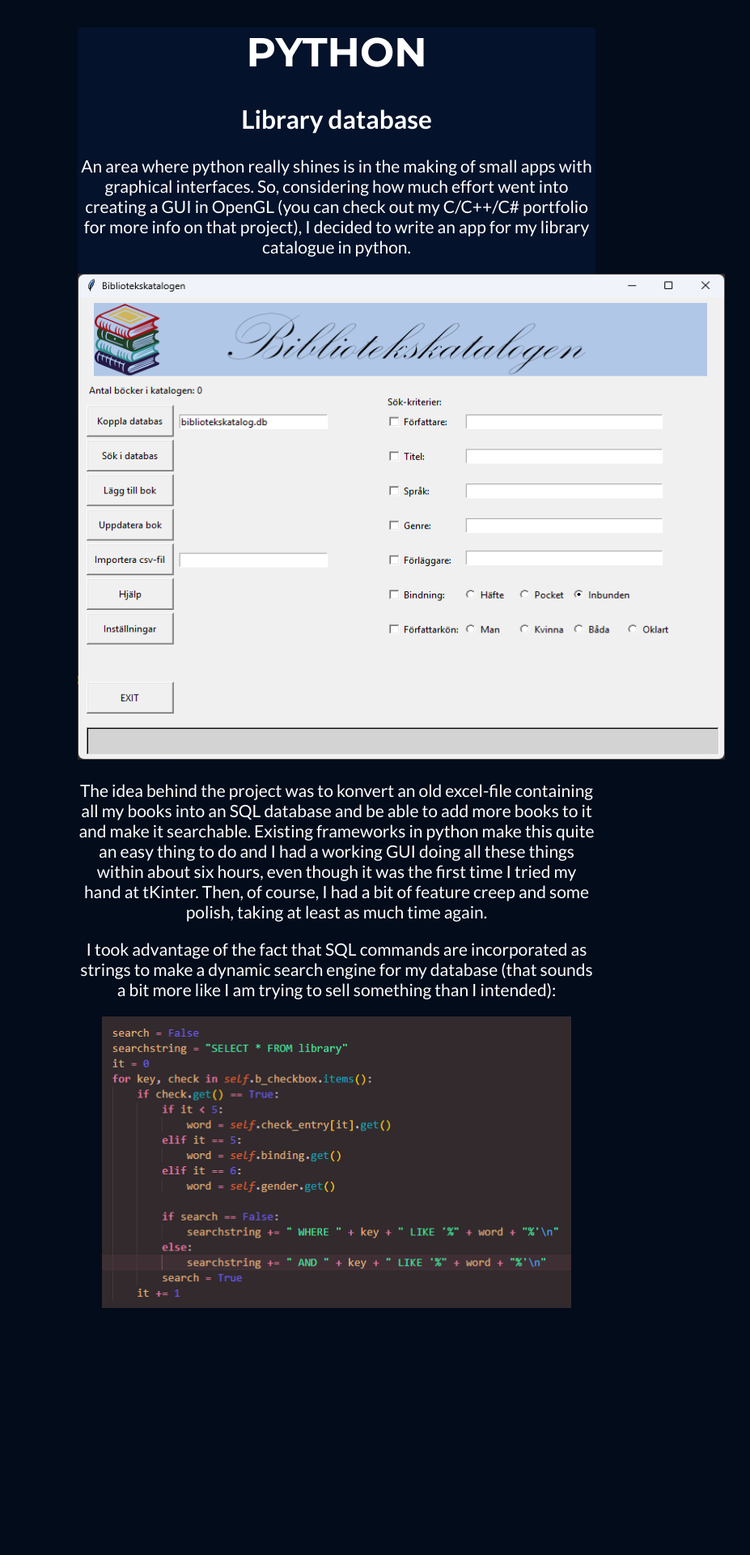
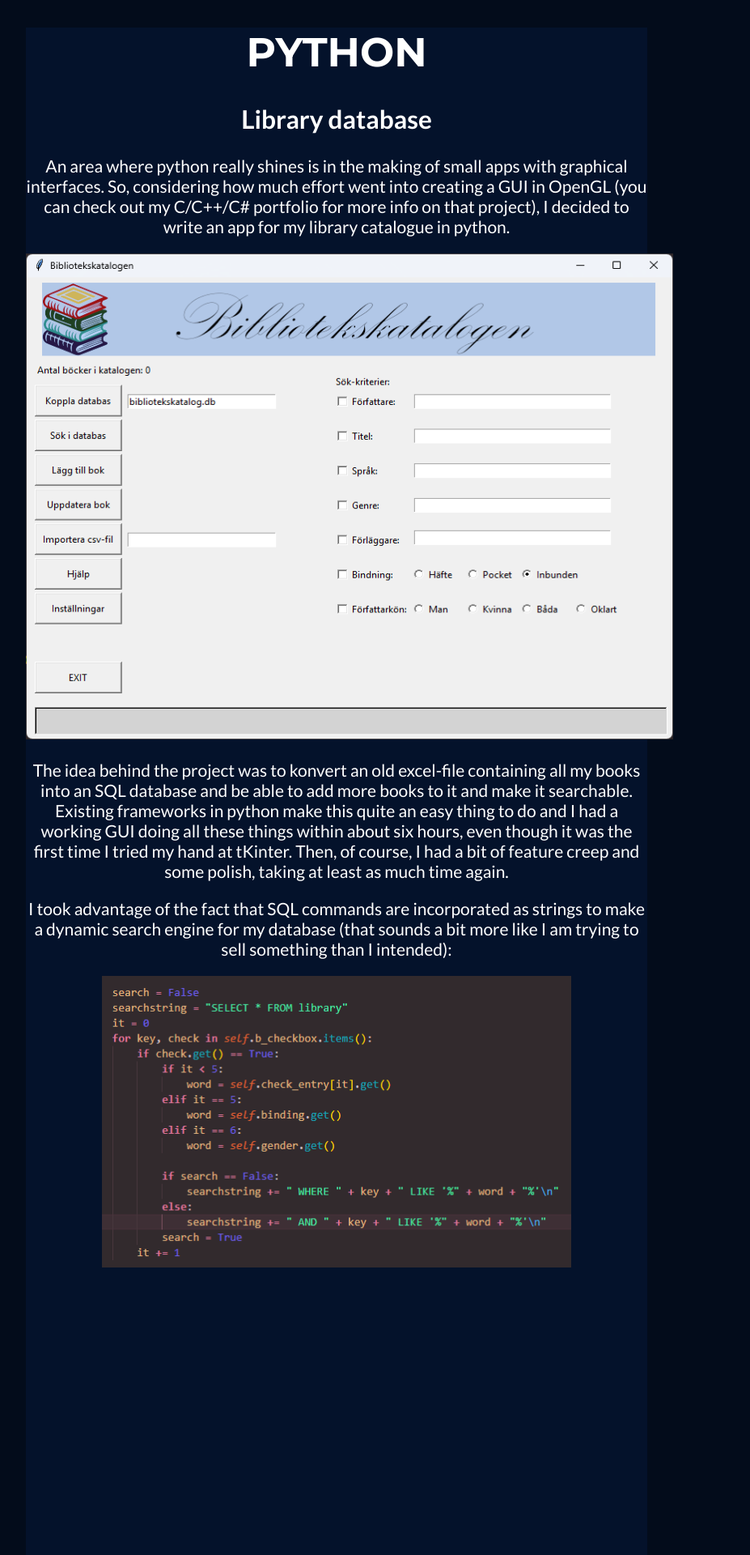
Before and after one commit to B0realian/B0realian.github.io, a Jekyll site: the page python.html, which Jekyll copies as it is, in a window 1280 px wide. Shown: the top 1920 px of the page at 81% size, without its empty margins (224-1151 px from the left). Built offline with Jekyll 4.4.1, drawn with Linux system fonts in a browser that asks for light colours; before the commit the page ends 1619 px from its top, so only the background shows below that.

Commit message:
Update python.html

```diff
--- a/python.html
+++ b/python.html
@@ -20,8 +20,8 @@
 	    	}
 
 	    	.std {
-	    		height: 100%;
-	    		width: 50%;
+	    		height: 500%;
+	    		width: 60%;
 	    		margin: auto;
 	    		background-color: #04122b;
 	      		color: white;
```
